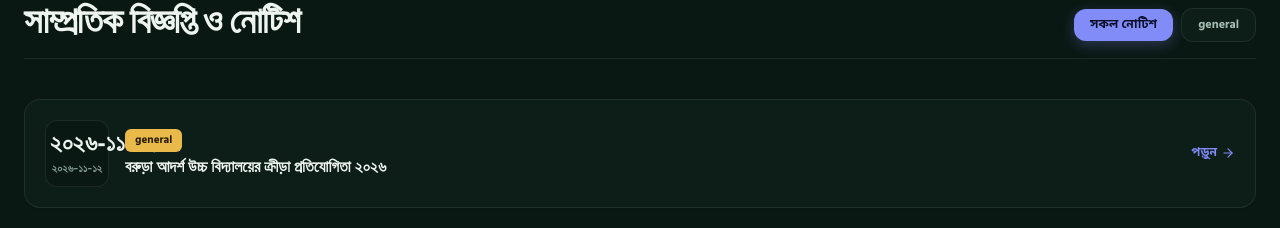
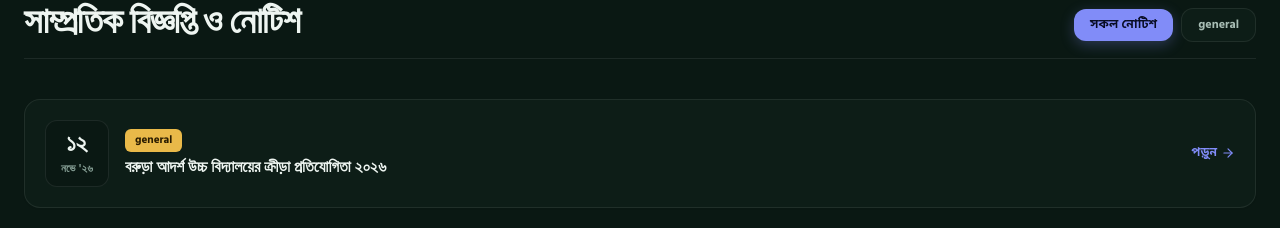
Before and after one commit to nahincodezzi/shohoj-pathshala, a React (Vite) app: page /bahs in a window 1280 px wide. Shown: the part 3295-3523 px from the top of the page. Built offline with nearby package versions, Linux system fonts and the light colour scheme; a web font is replaced by a local one.

Commit message:
fix(notice-board): parse Bengali numeral dates correctly to eliminate date block collision with category badges

```diff
--- a/src/features/school-public/sections/NoticeBoard.jsx
+++ b/src/features/school-public/sections/NoticeBoard.jsx
@@ -115,7 +115,7 @@ export default function NoticeBoard({
               {displayNotices.slice(0, 6).map((notice, idx) => {
                 const dateVal = notice.date || notice.created_at || '2026-01-01';
                 const day = formatDate(dateVal, isBn, { dayOnly: true });
-                const monthYear = formatDate(dateVal, isBn, { monthYearOnly: true });
+                const monthYear = formatDate(dateVal, isBn, { monthYearOnly: true, shortMonth: true });
                 const isNew = isNewNotice(dateVal);
                 const title = isBn ? (notice.title_bn || notice.title) : (notice.title_en || notice.title);
 
--- a/src/shared/format/formatters.js
+++ b/src/shared/format/formatters.js
@@ -27,31 +27,48 @@ const BENGALI_MONTHS = [
   'জুলাই', 'আগস্ট', 'সেপ্টেম্বর', 'অক্টোবর', 'নভেম্বর', 'ডিসেম্বর'
 ];
 
+const BENGALI_MONTHS_SHORT = [
+  'জানু', 'ফেব্রু', 'মার্চ', 'এপ্রিল', 'মে', 'জুন',
+  'জুলাই', 'আগস্ট', 'সেপ্টে', 'অক্টো', 'নভে', 'ডিসে'
+];
+
 export function formatDate(dateInput, isBengali = true, options = {}) {
   if (!dateInput) return '';
   try {
-    const date = new Date(dateInput);
-    if (isNaN(date.getTime())) return String(dateInput);
+    // 1. Normalize Bengali digits to English digits if input is string
+    const normalizedInput = typeof dateInput === 'string' ? toEnglishDigits(dateInput.trim()) : dateInput;
 
-    const day = date.getDate();
-    const month = date.getMonth();
-    const year = date.getFullYear();
+    let day, month, year;
+    // 2. Deterministic YYYY-MM-DD parsing (prevents timezone offset shifts)
+    if (typeof normalizedInput === 'string' && /^\d{4}-\d{2}-\d{2}/.test(normalizedInput)) {
+      const parts = normalizedInput.split(/[-T ]/);
+      year = parseInt(parts[0], 10);
+      month = parseInt(parts[1], 10) - 1;
+      day = parseInt(parts[2], 10);
+    } else {
+      const date = new Date(normalizedInput);
+      if (isNaN(date.getTime())) return String(dateInput);
+      day = date.getDate();
+      month = date.getMonth();
+      year = date.getFullYear();
+    }
 
     if (!isBengali) {
-      return date.toLocaleDateString('en-GB', {
-        day: 'numeric',
-        month: options.shortMonth ? 'short' : 'long',
-        year: 'numeric',
-        timeZone: 'Asia/Dhaka'
-      });
+      if (options.dayOnly) return String(day).padStart(2, '0');
+      if (options.monthYearOnly) {
+        const shortMonthsEn = ['Jan', 'Feb', 'Mar', 'Apr', 'May', 'Jun', 'Jul', 'Aug', 'Sep', 'Oct', 'Nov', 'Dec'];
+        return `${shortMonthsEn[month]} ${year}`;
+      }
+      return `${day} ${['Jan', 'Feb', 'Mar', 'Apr', 'May', 'Jun', 'Jul', 'Aug', 'Sep', 'Oct', 'Nov', 'Dec'][month]} ${year}`;
     }
 
-    const bnDay = formatNumber(day, true);
-    const bnMonth = BENGALI_MONTHS[month];
+    const bnDay = formatNumber(String(day).padStart(2, '0'), true);
+    const bnMonth = BENGALI_MONTHS[month] || '';
+    const bnMonthShort = BENGALI_MONTHS_SHORT[month] || bnMonth;
     const bnYear = formatNumber(year, true);
 
     if (options.dayOnly) return bnDay;
-    if (options.monthYearOnly) return `${bnMonth} ${bnYear}`;
+    if (options.monthYearOnly) return options.shortMonth ? `${bnMonthShort} '${bnYear.slice(-2)}` : `${bnMonthShort} ${bnYear}`;
 
     return `${bnDay} ${bnMonth} ${bnYear}`;
   } catch (e) {
```
